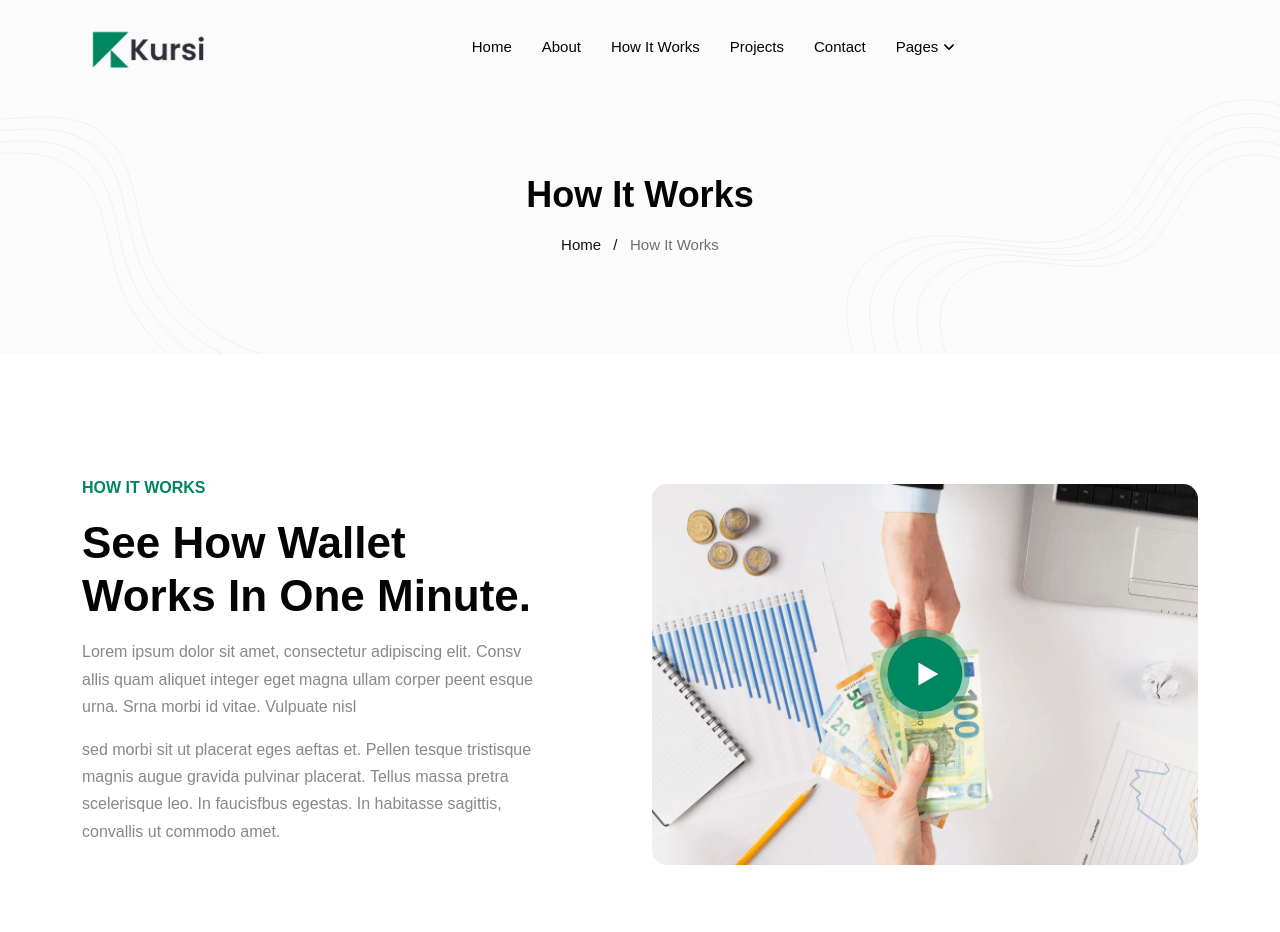
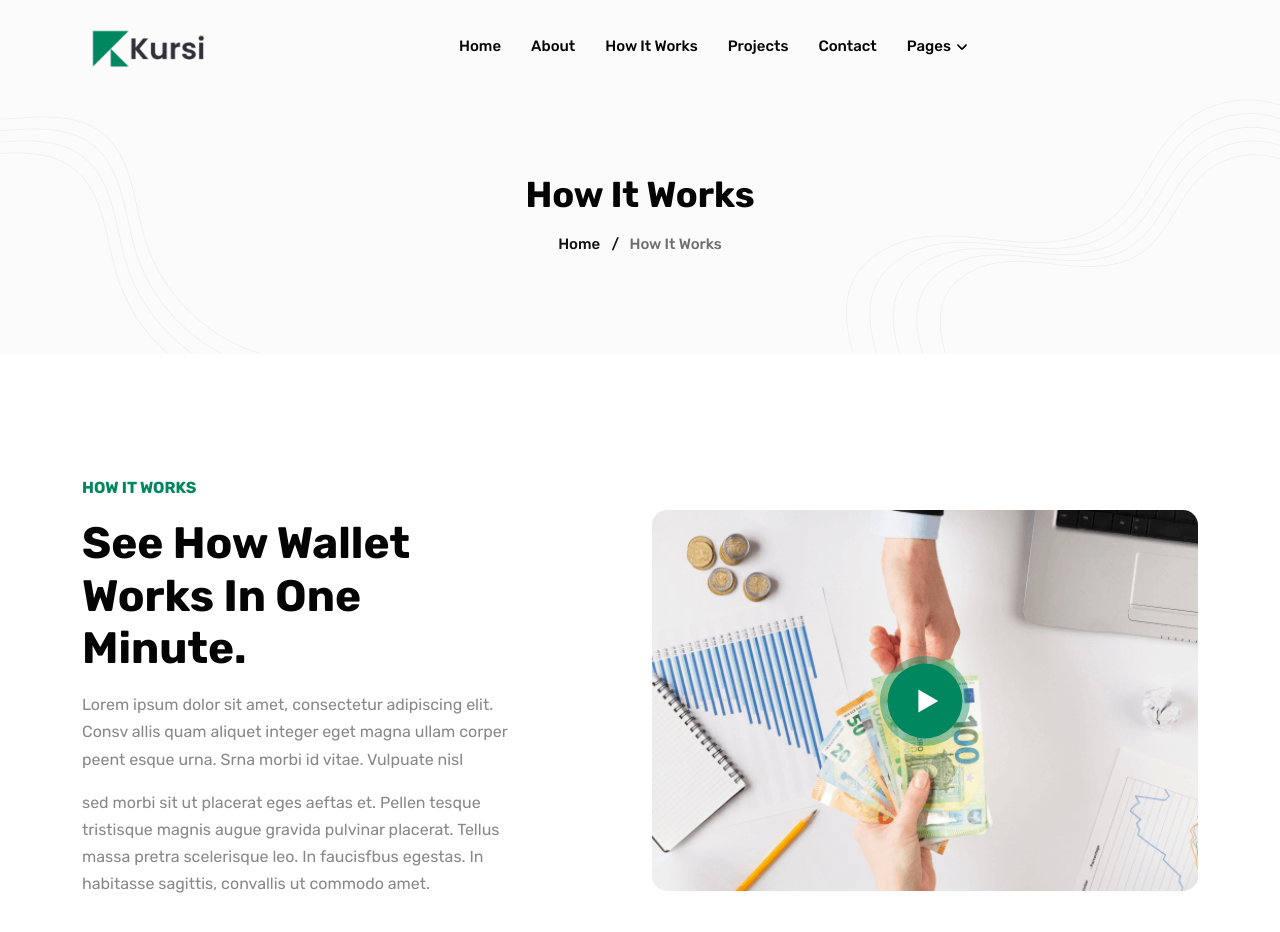
Before and after one commit to feedofmri/kursi, a plain HTML site: page how-it-works.html in a window 1280 px wide. Shown: the top 932 px of the page. Drawn offline with Linux system fonts and the light colour scheme.

Commit message:
Update how-it-works.html

```diff
--- a/how-it-works.html
+++ b/how-it-works.html
@@ -14,7 +14,7 @@
 	<!-- # Google Fonts -->
 	<link rel="preconnect" href="https://fonts.googleapis.com">
 	<link rel="preconnect" href="https://fonts.gstatic.com" crossorigin>
-	<link href="https://fonts.googleapis.com/css2?family=Poppins:wght@400;500;700&display=swap" rel="stylesheet">
+	<link href="https://fonts.googleapis.com/css2?family=Rubik:wght@400;500;700&display=swap" rel="stylesheet">
 
 	<!-- # CSS Plugins -->
 	<link rel="stylesheet" href="plugins/slick/slick.css">
```
